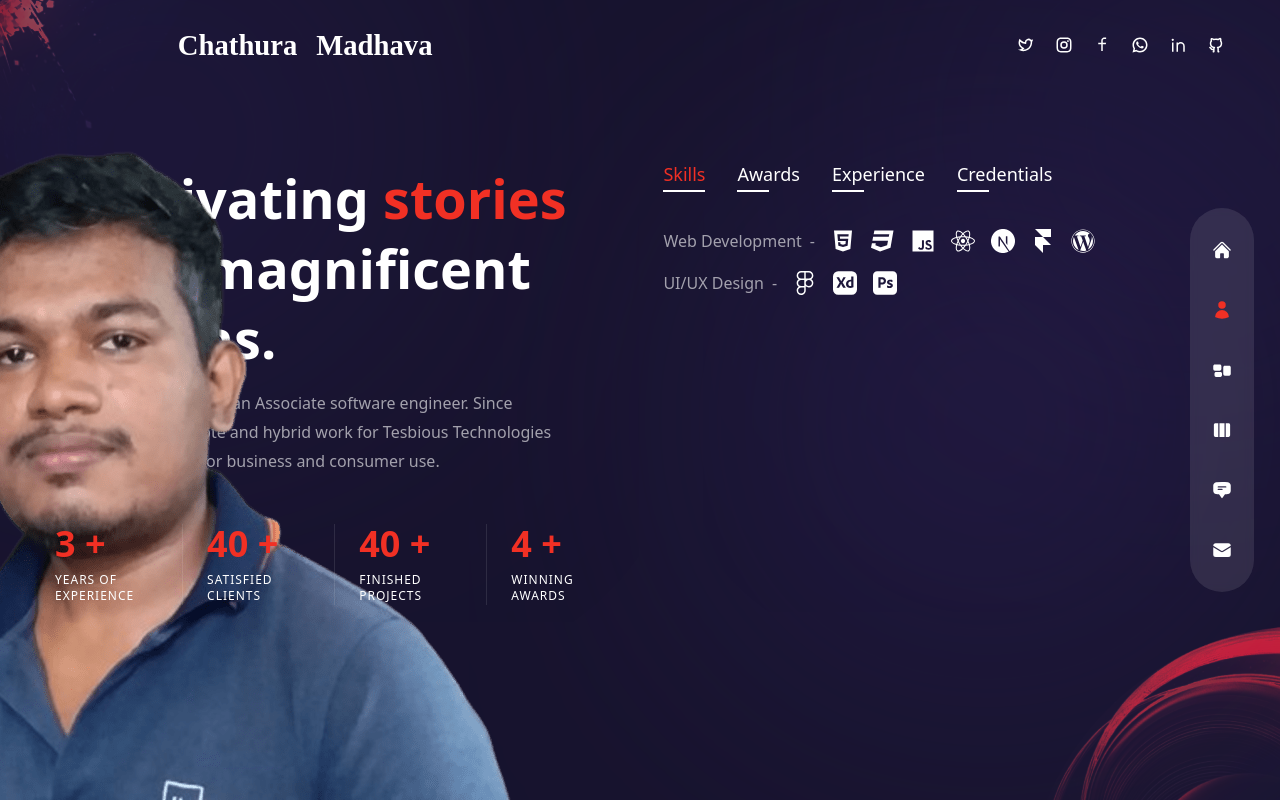
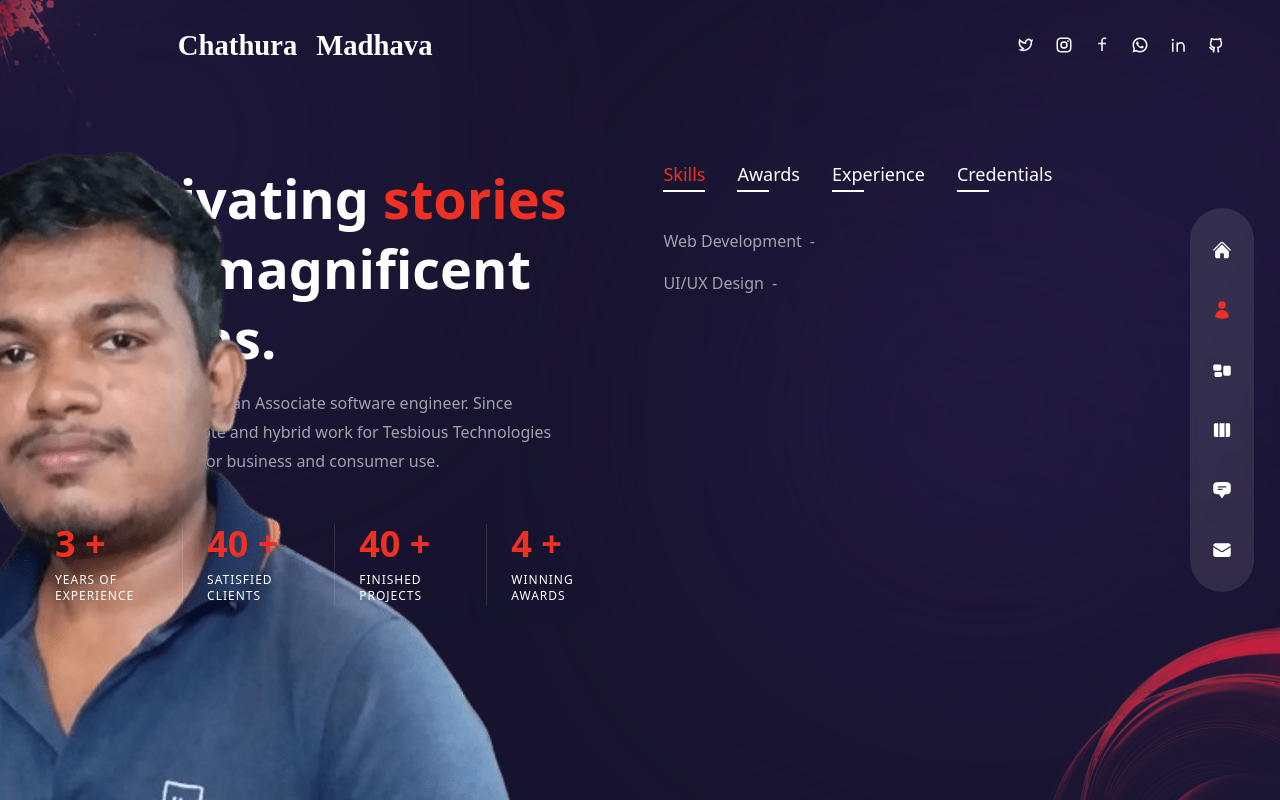
Before and after one commit to P-A-Chathura-Madhava/portfolio-P-A-Chathura-Madhava, a Next.js app: page /about in a window 1280 px wide. Built offline with nearby package versions, Linux system fonts and the light colour scheme.

Commit message:
Code Enhanced

```diff
--- a/pages/about/index.jsx
+++ b/pages/about/index.jsx
@@ -25,18 +25,18 @@ const aboutData = [
       {
         title: "Web Development",
         icons: [
-          <FaHtml5 />,
-          <FaCss3 />,
-          <FaJs />,
-          <FaReact />,
-          <SiNextdotjs />,
-          <SiFramer />,
-          <FaWordpress />,
+          // <FaHtml5 />,
+          // <FaCss3 />,
+          // <FaJs />,
+          // <FaReact />,
+          // <SiNextdotjs />,
+          // <SiFramer />,
+          // <FaWordpress />,
         ],
       },
       {
         title: "UI/UX Design",
-        icons: [<FaFigma />, <SiAdobexd />, <SiAdobephotoshop />],
+        // icons: [<FaFigma />, <SiAdobexd />, <SiAdobephotoshop />],
       },
     ],
   },
```
